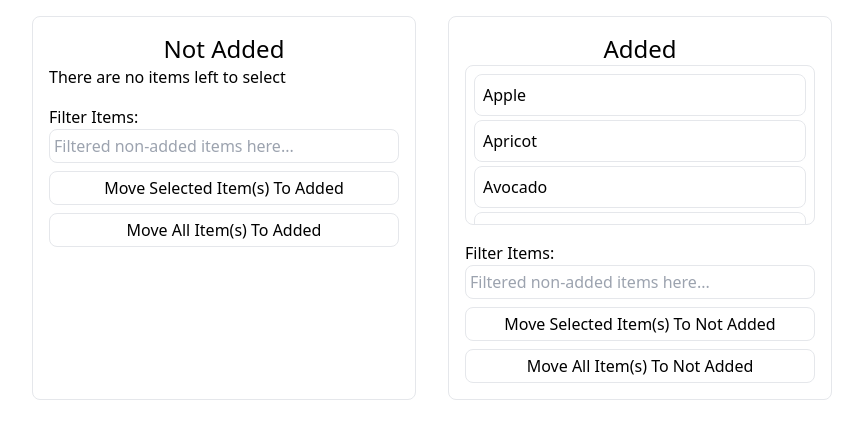
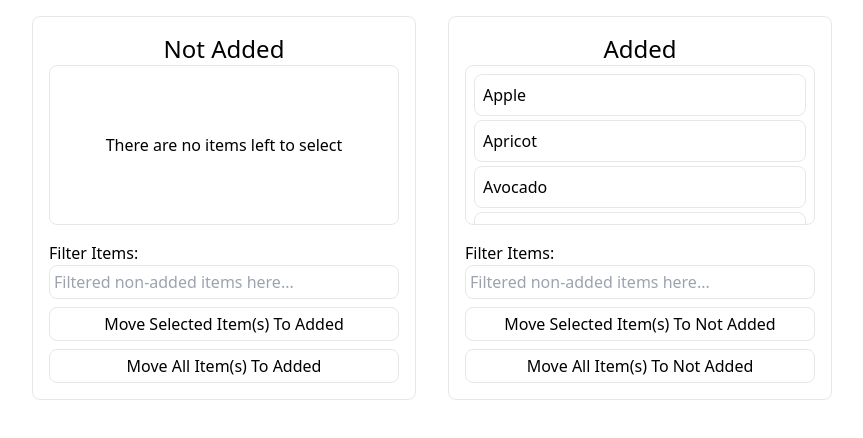
Before and after one commit to juanhart1/oncolens-assignment, a Next.js app: page / in a window 1280 px wide. Both pictures are taken after a click on the button "Move All Item(s) To Added". Shown: the top 438 px of the page, without its empty margins (208-1071 px from the left). Built offline with nearby package versions, Linux system fonts and the light colour scheme.

Commit message:
Tweaked styling of the List to be consistent whether there are items present or not

```diff
--- a/pages/index.tsx
+++ b/pages/index.tsx
@@ -137,13 +137,13 @@ const Input = ({ name, onChange, value }: InputProps) => (
   />
 );
 const Empty = () => (
-  <div>
+  <div className="flex items-center justify-center border h-40 rounded-lg gap-y-1">
     <p>There are no items left to select</p>
   </div>
 );
 const List = ({ items, dispatch }: ListProps) => {
   const listStyles =
-    "flex flex-col border p-2 max-h-40 overflow-scroll rounded-lg gap-y-1";
+    "flex flex-col border p-2 h-40 overflow-scroll rounded-lg gap-y-1";
 
   return (
     <ul className={listStyles}>
```
